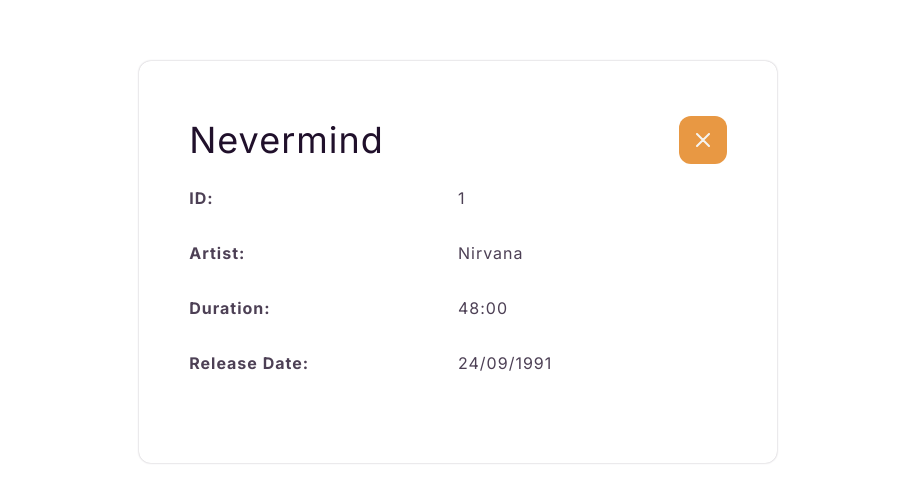
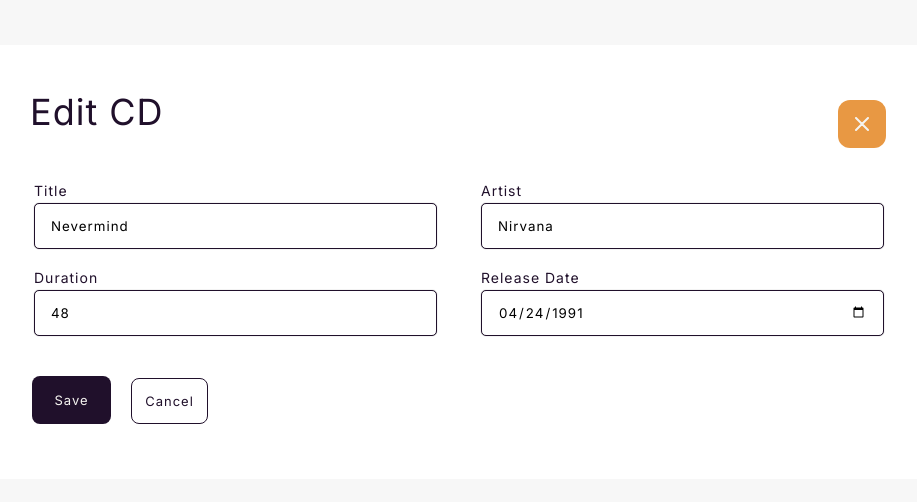
Before and after one commit to NesloTechnologies/hennie-media-catalogue-react, a React (Create React App) app: page / in a window 1280 px wide. Shown: the part 146-648 px from the top of the page, without its empty margins (190-1107 px from the left). Built offline with nearby package versions, Linux system fonts and the light colour scheme.

Commit message:
NE-639: add EditCD component

```diff
--- a/package.json
+++ b/package.json
@@ -3,19 +3,20 @@
   "version": "0.0.0",
   "private": true,
   "dependencies": {
+    "moment": "^2.30.1",
     "react": "^18.3.1",
     "react-dom": "^18.3.1",
     "sass": "^1.79.1",
     "web-vitals": "^2.1.4"
   },
   "devDependencies": {
-    "react-scripts": "5.0.1",
     "@testing-library/jest-dom": "^5.17.0",
     "@testing-library/react": "^13.4.0",
     "@testing-library/user-event": "^13.5.0",
     "@trivago/prettier-plugin-sort-imports": "^4.3.0",
     "eslint-config-prettier": "^9.1.0",
-    "prettier": "^3.3.2"
+    "prettier": "^3.3.2",
+    "react-scripts": "5.0.1"
   },
   "scripts": {
     "start": "react-scripts start",
--- a/src/App.jsx
+++ b/src/App.jsx
@@ -1,14 +1,5 @@
-import ViewCD from './cd/view/ViewCD';
+import EditCD from './cd/edit/EditCD';
 
-const App = () => (
-  <ViewCD
-    title='Nevermind'
-    id={1}
-    artist='Nirvana'
-    duration='48:00'
-    releaseDate='24/09/1991'
-    isOpen
-  />
-);
+const App = () => <EditCD />;
 
 export default App;
--- /dev/null
+++ b/src/cd/edit/EditCD.jsx
@@ -0,0 +1,120 @@
+import moment from 'moment/moment';
+import React, { useEffect, useState } from 'react';
+
+import closeIcon from '../../asset/icon/close.svg';
+
+import '../../stylesheet/form.scss';
+import '../../stylesheet/styles.scss';
+
+const EditCD = ({ id }) => {
+  const [cd, setCd] = useState({
+    id: 0,
+    title: '',
+    artist: '',
+    duration: 0,
+    releaseDate: new Date()
+  });
+
+  useEffect(() => {
+    // TODO: make api call to get cd information using id
+    const mockCD = {
+      id,
+      title: 'Nevermind',
+      artist: 'Nirvana',
+      duration: 48,
+      releaseDate: moment(new Date('1991-04-24')).format('YYYY-MM-DD')
+    };
+
+    setCd(mockCD);
+  }, [id]);
+
+  const handleChange = (event) => {
+    const key = event.target.name;
+    const value = event.target.value;
+
+    if (key === 'releaseDate') {
+      setCd((prevCD) => ({
+        ...prevCD,
+        releaseDate: moment(new Date(value)).format('YYYYY-MM-DD')
+      }));
+    }
+
+    setCd((prevCD) => ({
+      ...prevCD,
+      [key]: value
+    }));
+  };
+
+  const handleSave = () => {
+    // PUT back to API to save the updated CD
+    console.log(cd);
+  };
+
+  return (
+    <section className="edit">
+      <header>
+        <h1>Edit CD</h1>
+        <button>
+          <img src={closeIcon} alt="close icon"></img>
+        </button>
+      </header>
+      <main>
+        <form>
+          <fieldset>
+            <fieldset>
+              <label htmlFor="title">Title</label>
+              <input
+                name="title"
+                id="title"
+                type="text"
+                value={cd.title}
+                onChange={(event) => handleChange(event)}
+              />
+            </fieldset>
+            <fieldset>
+              <label htmlFor="artist">Artist</label>
+              <input
+                name="artist"
+                id="artist"
+                type="text"
+                value={cd.artist}
+                onChange={(event) => handleChange(event)}
+              />
+            </fieldset>
+          </fieldset>
+
+          <fieldset>
+            <fieldset>
+              <label htmlFor="duration">Duration</label>
+              <input
+                name="duration"
+                id="duration"
+                type="number"
+                value={cd.duration}
+                onChange={(event) => handleChange(event)}
+              />
+            </fieldset>
+            <fieldset>
+              <label htmlFor="releaseDate">Release Date</label>
+              <input
+                name="releaseDate"
+                id="releaseDate"
+                type="date"
+                value={cd.releaseDate}
+                onChange={(event) => handleChange(event)}
+              />
+            </fieldset>
+          </fieldset>
+
+          <fieldset>
+            <button onClick={handleSave}>Save</button>
+
+            <button>Cancel</button>
+          </fieldset>
+        </form>
+      </main>
+    </section>
+  );
+};
+
+export default EditCD;
--- a/src/stylesheet/form.scss
+++ b/src/stylesheet/form.scss
@@ -10,7 +10,8 @@
   'zero': 0
 );
 
-section.form {
+section.form,
+section.edit {
   letter-spacing: 0.3125rem;
   color: #20102b;
   display: flex;
```
Also changed, not shown: src/cd/view/ViewCD.jsx (+4 -4 lines), src/stylesheet/modal.scss (indentation only), 1 other file (tests, documents, lock files or other folders).
